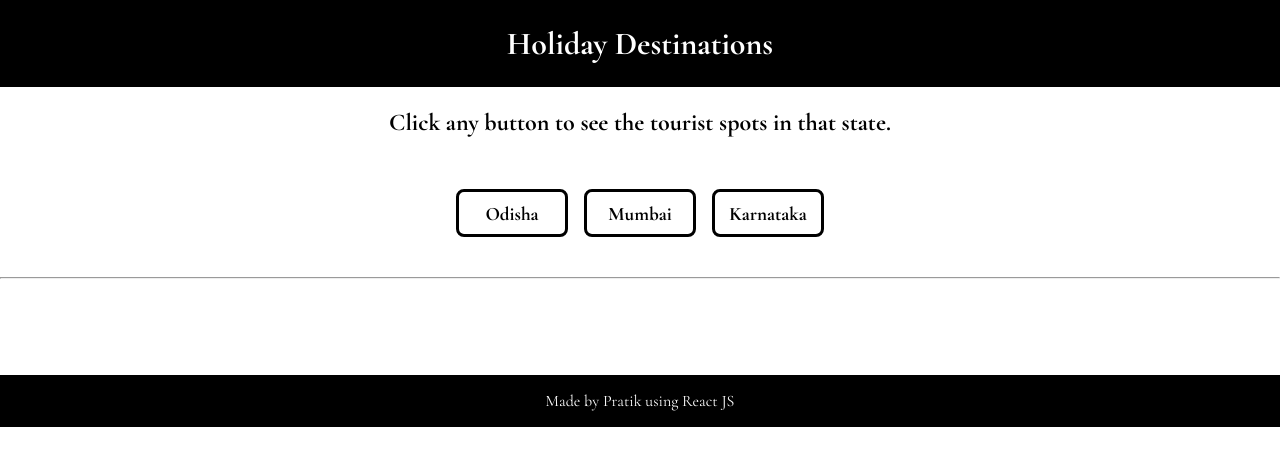
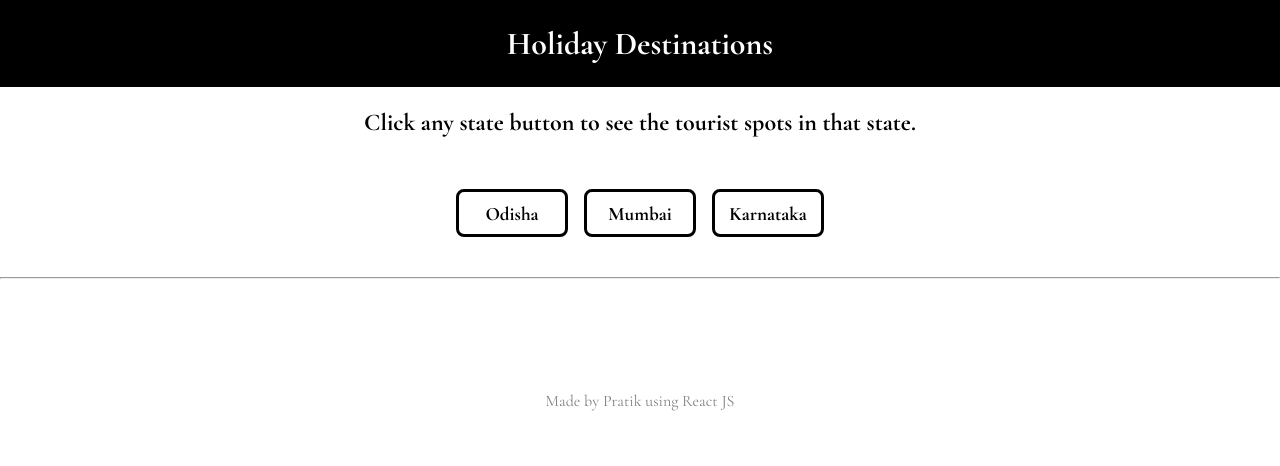
Before and after one commit to Pratik-Dash/Holiday-Destinations-App, a React (Create React App) app: page / in a window 1280 px wide. Shown: the top 466 px of the page. Built offline with nearby package versions, Linux system fonts and the light colour scheme.

Commit message:
added link to portfolio.

```diff
--- a/src/App.js
+++ b/src/App.js
@@ -103,25 +103,25 @@ export default function App() {
         </div>
       </header>
       <div className="info-heading">
-        <h2>Click any button to see the tourist spots in that state.</h2>
+        <h2>Click any state button to see the tourist spots in that state.</h2>
       </div>
       <div className="title-container">
         <button
-          className="title-button odisha"
+          className="title-button state1"
           name="Odisha"
           onClick={showTouristPlaces}
         >
           Odisha
         </button>
         <button
-          className="title-button mumbai"
+          className="title-button state2"
           name="Mumbai"
           onClick={showTouristPlaces}
         >
           Mumbai
         </button>
         <button
-          className="title-button karnataka"
+          className="title-button state3"
           name="Karnataka"
           onClick={showTouristPlaces}
         >
@@ -137,7 +137,7 @@ export default function App() {
           </li>
         ))}
       </ul>
-      <footer className="footer">Made by Pratik using React JS</footer>
+      <footer className="footer">Made by <a href = "https://pratik-dash-portfolio.netlify.app/">Pratik</a> using React JS</footer>
     </div>
   );
 }
--- a/src/styles.css
+++ b/src/styles.css
@@ -44,37 +44,37 @@ body {
   font-family: "Cormorant Garamond", serif;
   font-size: 19px;
 }
-.odisha:hover {
+.state1:hover {
   border-color: rgb(255, 149, 149);
   background-color: rgb(236, 179, 179);
   color: black;
   transition: 0.6s;
 }
-.odisha:focus {
+.state1:focus {
   border-color: rgb(255, 108, 108);
   background-color: rgb(255, 75, 75);
   color: white;
   transition: 0.6s;
 }
-.mumbai:hover {
+.state2:hover {
   border-color: rgb(200, 203, 255);
   background-color: rgb(212, 204, 255);
   color: black;
   transition: 0.6s;
 }
-.mumbai:focus {
+.state2:focus {
   border-color: rgb(72, 79, 182);
   background-color: rgb(88, 59, 250);
   color: white;
   transition: 0.6s;
 }
-.karnataka:hover {
+.state3:hover {
   border-color: rgb(173, 243, 202);
   background-color: rgb(215, 255, 239);
   color: black;
   transition: 0.6s;
 }
-.karnataka:focus {
+.state3:focus {
   border-color: rgb(21, 104, 55);
   background-color: rgb(40, 155, 97);
   color: white;
@@ -102,8 +102,17 @@ body {
 }
 
 .footer {
-  background-color: black;
-  color: white;
+  color: gray;
   padding: 1rem;
   font-family: "Cormorant Garamond", serif;
 }
+.footer a {
+  text-decoration: none;
+  color: grey;
+  cursor: pointer;
+}
+.footer a:hover {
+  color: black;
+  border-bottom: 1px solid black;
+  transition: 0.5s;
+}
```
